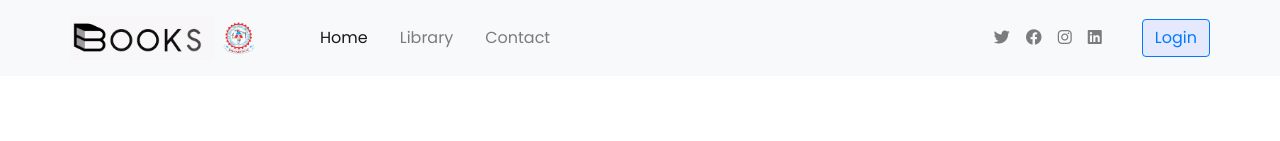
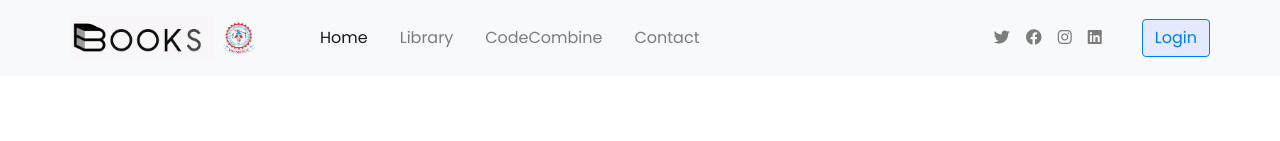
Before and after one commit to SAMBIT20/Books, a React (Create React App) app: page /contact in a window 1280 px wide. Shown: the top 141 px of the page. Built offline with nearby package versions, Linux system fonts and the light colour scheme.

Commit message:
codecombine added

```diff
--- a/src/components/NavBar/NewNav.jsx
+++ b/src/components/NavBar/NewNav.jsx
@@ -48,6 +48,20 @@ const NewNav = () => {
 
             <li className="nav-item px-lg-2">
               {" "}
+              <a
+                href="https://code-combine.vercel.app/"
+                target="_blank"
+                className="nav-link"
+                rel="noreferrer"
+              >
+                <span className="d-inline-block d-lg-none icon-width">
+                  <i className="far fa-envelope"></i>
+                </span>
+                CodeCombine
+              </a>{" "}
+            </li>
+            <li className="nav-item px-lg-2">
+              {" "}
               <Link to="/contact" className="nav-link">
                 <span className="d-inline-block d-lg-none icon-width">
                   <i className="far fa-envelope"></i>
```
